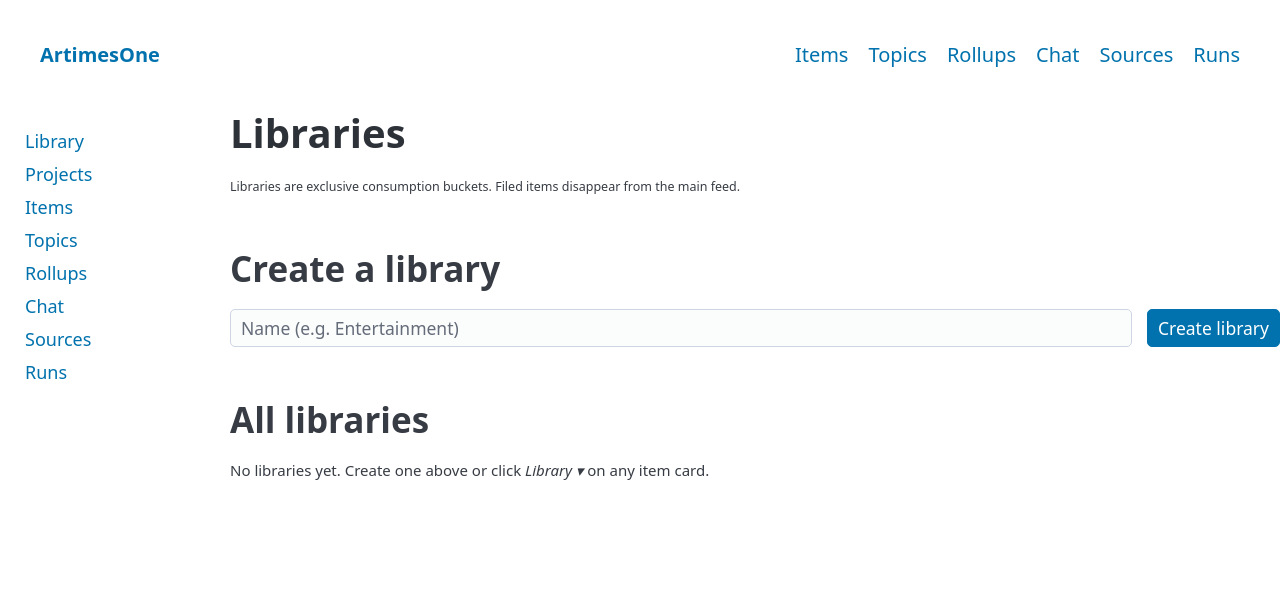
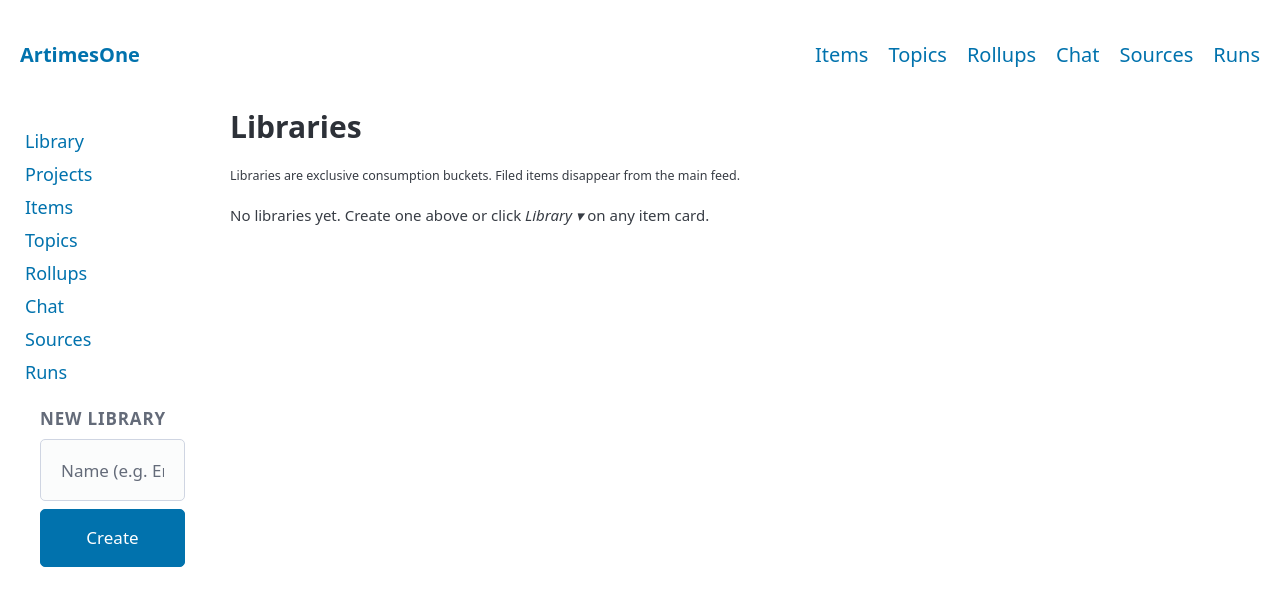
Before and after one commit to DecafCoding/ArtimesOne, a FastAPI app: template artimesone/web/templates/libraries.html in a window 1280 px wide. Shown: the top 606 px of the page. Run offline with FastAPI, Linux system fonts and the light colour scheme; the template is opened without the code that fills it, so the values that code supplies are empty; parts of the project's set-up code (start-up, migrations or seed data) failed here and were passed over; some libraries are stand-ins or nearby versions.

Commit message:
style: tighten heading scale, align header, move library form to sidebar
Pico's default h1/h2/h3 sizes felt heavy; scaled down to 1.5/1.25/1.1rem.
Header brand now aligns with sidebar padding instead of the centered
container. Libraries page gains a sidebar_extra block so the create form
lives in the sidebar as "New Library", and the redundant "All libraries"
heading is dropped so the table sits directly under the page intro.

Co-Authored-By: Claude Opus 4.7 <noreply@anthropic.com>

```diff
--- a/artimesone/web/static/style.css
+++ b/artimesone/web/static/style.css
@@ -1,4 +1,35 @@
 /* ArtimesOne — custom styles layered on top of Pico CSS classless. */
+
+/* ── Headings: tighter scale than Pico defaults ───────────────────── */
+h1 { font-size: 1.5rem; }
+h2 { font-size: 1.25rem; }
+h3 { font-size: 1.1rem; }
+
+/* ── Sidebar per-page sections ────────────────────────────────────── */
+.sidebar-section {
+  margin-top: 1.25rem;
+  padding: 0 0.75rem 0 1rem;
+}
+.sidebar-section h3 {
+  font-size: 0.85rem;
+  text-transform: uppercase;
+  letter-spacing: 0.05em;
+  color: var(--pico-muted-color);
+  margin: 0 0 0.5rem 0;
+}
+.sidebar-form input,
+.sidebar-form button {
+  width: 100%;
+  margin-bottom: 0.4rem;
+  font-size: 0.85rem;
+}
+
+/* ── Header: align brand with sidebar's left padding ──────────────── */
+header.container {
+  max-width: none;
+  margin-inline: 0;
+  padding-inline: 1rem;
+}
 
 /* ── App layout: left sidebar + main ──────────────────────────────── */
 .app-layout {
--- a/artimesone/web/templates/base.html
+++ b/artimesone/web/templates/base.html
@@ -36,6 +36,7 @@
           <li><a href="/runs">Runs</a></li>
         </ul>
       </nav>
+      {% block sidebar_extra %}{% endblock %}
     </aside>
     <main class="app-main container">
       {% block content %}{% endblock %}
--- a/artimesone/web/templates/libraries.html
+++ b/artimesone/web/templates/libraries.html
@@ -1,18 +1,22 @@
 {% extends "base.html" %}
 {% block title %}Libraries — ArtimesOne{% endblock %}
+
+{% block sidebar_extra %}
+  <section class="sidebar-section">
+    <h3>New Library</h3>
+    <form method="post" action="/libraries" class="sidebar-form">
+      <input name="name" placeholder="Name (e.g. Entertainment)" aria-label="Library name" required>
+      <button type="submit">Create</button>
+    </form>
+  </section>
+{% endblock %}
+
 {% block content %}
   <h1>Libraries</h1>
   <p><small>Libraries are exclusive consumption buckets. Filed items disappear from the main feed.</small></p>
 
   {% if message %}<article>{{ message }}</article>{% endif %}
 
-  <h2>Create a library</h2>
-  <form method="post" action="/libraries" class="inline-form">
-    <input name="name" placeholder="Name (e.g. Entertainment)" aria-label="Library name" required>
-    <button type="submit">Create library</button>
-  </form>
-
-  <h2>All libraries</h2>
   {% if libraries %}
     <table class="table-compact">
       <thead><tr><th>Name</th><th>Items</th><th>Actions</th></tr></thead>
```
